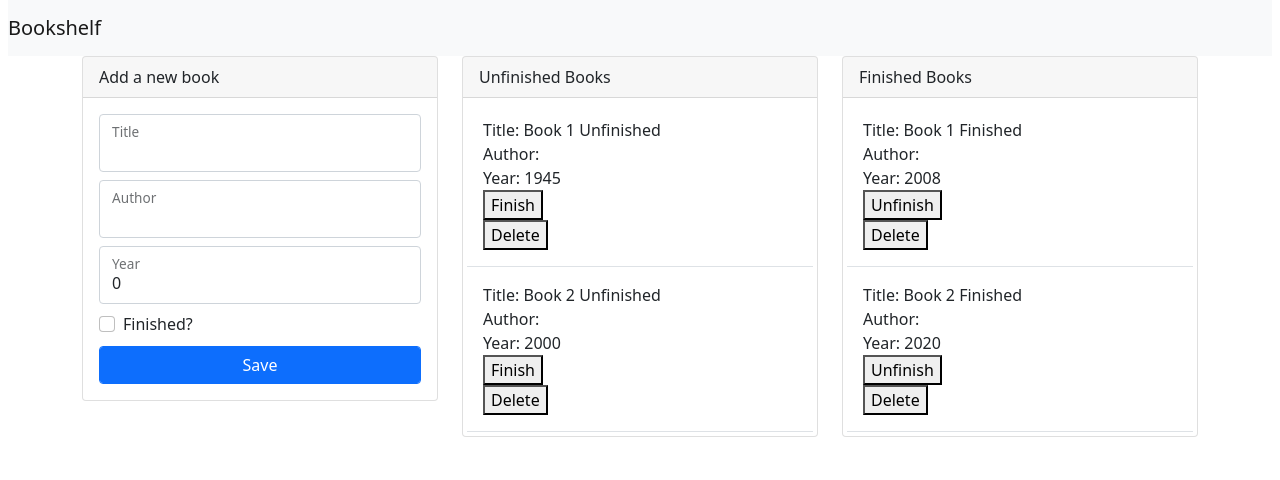
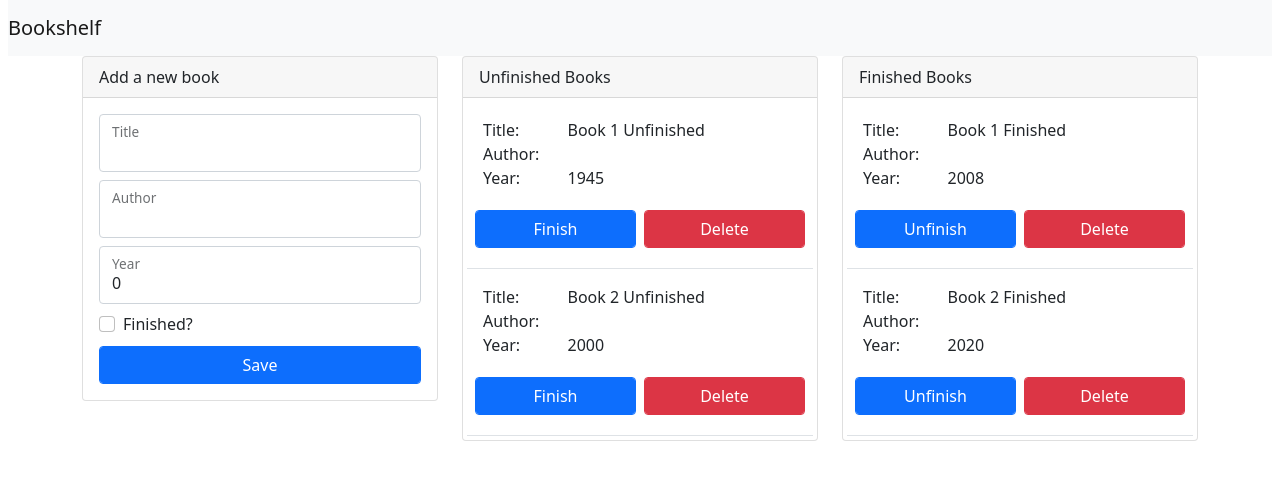
Before and after one commit to stevelukis/Bookshelf, a React (Create React App) app: page / in a window 1280 px wide. Shown: the top 480 px of the page. Built offline with nearby package versions, Linux system fonts and the light colour scheme.

Commit message:
Added bootstrap to the component book.

```diff
--- a/src/book/components.js
+++ b/src/book/components.js
@@ -2,21 +2,44 @@ export default function Book(props) {
   const {book} = props;
   const toogleButtonText = book.finished ? "Unfinish" : "Finish";
   return (
-    <div>
-      <div>
-        Title: {book.title}
+    <div className="container p-0">
+      <div className="row">
+        <div className="col-lg-3 col-sm-12">
+          Title:
+        </div>
+        <div className="col-lg-9 col-sm-12">
+          {book.title}
+        </div>
       </div>
-      <div>
-        Author: {book.author}
+      <div className="row">
+        <div className="col-lg-3 col-sm-12">
+          Author:
+        </div>
+        <div className="col-lg-9 col-sm-12">
+          {book.author}
+        </div>
       </div>
-      <div>
-        Year: {book.year}
+      <div className="row">
+        <div className="col-lg-3 col-sm-12">
+          Year:
+        </div>
+        <div className="col-lg-9 col-sm-12">
+          {book.year}
+        </div>
       </div>
-      <div>
-        <button onClick={() => props.handleToggleBook(book)}>{toogleButtonText}</button>
-      </div>
-      <div>
-        <button onClick={() => props.handleDeleteBook(book)}>Delete</button>
+      <div className="row mt-3">
+        <div className="col-lg-6 col-sm-12 p-1">
+          <button className="form-control btn btn-primary"
+                  onClick={() => props.handleToggleBook(book)}>
+            {toogleButtonText}
+          </button>
+        </div>
+        <div className="col-lg-6 col-sm-12 p-1">
+          <button className="form-control btn btn-danger"
+                  onClick={() => props.handleDeleteBook(book)}>
+            Delete
+          </button>
+        </div>
       </div>
     </div>
   )
```
